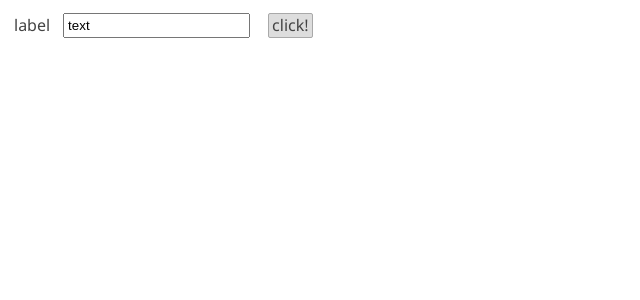
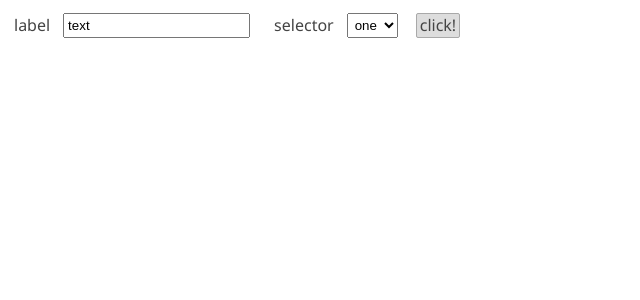
Before and after one commit to QQmimo/Table, a React (Vite) app: page / in a window 1280 px wide. Shown: the top 300 px of the page, without its empty margins (0-640 px from the left). Built offline with nearby package versions, Linux system fonts and the light colour scheme.

Commit message:
Добавил UI-компонент: Select

```diff
--- a/src/App.tsx
+++ b/src/App.tsx
@@ -1,6 +1,6 @@
 import React from 'react'
+import { Button, Select, Textbox } from './UI';
 import styles from './App.module.scss'
-import { Button, Textbox } from './UI';
 
 export default class App extends React.Component {
   public render(): React.ReactNode {
@@ -14,6 +14,17 @@ export default class App extends React.Component {
             console.log(text);
           }}
         />
+        <Select
+          id={'selecte_test'}
+          label={'selector'}
+          options={[
+            { key: '1', text: 'one' },
+            { key: '2', text: 'two' }
+          ]}
+          onChanged={(key, text) => {
+            console.log(key, text);
+          }}
+        />
         <Button
           text={'click!'}
           onClick={() => {
--- /dev/null
+++ b/src/UI/Select/ISelectItem.ts
@@ -0,0 +1,4 @@
+export interface ISelectItem {
+    key: string;
+    text: string;
+}
--- /dev/null
+++ b/src/UI/Select/ISelectProps.ts
@@ -0,0 +1,9 @@
+import { ISelectItem } from "./ISelectItem";
+
+export interface ISelectProps {
+    id: string;
+    label?: string;
+    options: ISelectItem[];
+    selectedKey?: string;
+    onChanged?: (key: string, text: string) => void;
+}
--- /dev/null
+++ b/src/UI/Select/ISelectState.ts
@@ -0,0 +1,4 @@
+export interface ISelectState {
+    label?: string;
+    selectedKey?: string;
+}
--- /dev/null
+++ b/src/UI/Select/Select.module.scss
@@ -0,0 +1,15 @@
+.select {
+    display: flex;
+    gap: 10px;
+    align-items: center;
+    padding: 3px;
+    box-sizing: border-box;
+
+    &>label {
+        padding: 3px;
+    }
+
+    &>select {
+        padding: 3px;
+    }
+}
--- /dev/null
+++ b/src/UI/Select/Select.module.scss.d.ts
@@ -0,0 +1,4 @@
+declare const classNames: {
+  readonly select: "select";
+};
+export = classNames;
--- /dev/null
+++ b/src/UI/Select/Select.tsx
@@ -0,0 +1,71 @@
+import React from "react";
+import { ISelectProps } from "./ISelectProps";
+import { ISelectState } from "./ISelectState";
+import { Utilities } from "Applications/Utilities";
+import styles from "./Select.module.scss";
+
+export class Select extends React.Component<ISelectProps, ISelectState> {
+    constructor(props: Readonly<ISelectProps>) {
+        super(props);
+        this.state = {
+            label: this.props.label
+        };
+    }
+
+    public componentDidUpdate(prevProps: Readonly<ISelectProps>): void {
+        const diff: Partial<ISelectProps> | null = Utilities.getDiff<ISelectProps>(prevProps, this.props);
+        if (diff !== null) {
+            this.setState({
+                ...diff
+            })
+        }
+    }
+
+    public render(): React.ReactNode {
+        return (
+            <div className={styles.select}>
+                {
+                    this.state.label
+                        ? <label htmlFor={this.props.id}>{this.state.label}</label>
+                        : null
+                }
+                <select
+                    id={this.props.id}
+                    onChange={this._onChange}
+                >
+                    {
+                        this.props.options.map(item =>
+                        (<option
+                            key={item.key}
+                            value={item.key}
+                        >
+                            {item.text}
+                        </option>)
+                        )
+                    }
+                </select>
+            </div>
+        );
+    }
+
+    private _onUpdate = (key: string, actionUpdate: () => void): void => {
+        this.setState(prevState => {
+            if (prevState.selectedKey !== key) {
+                return {
+                    selectedKey: key
+                };
+            }
+            return null;
+        }, actionUpdate);
+    }
+
+    private _onChange = (e: React.ChangeEvent<HTMLSelectElement>): void => {
+        const key: string = e.currentTarget.value ?? "";
+        const text: string = e.currentTarget.selectedOptions[0]?.text ?? "";
+        this._onUpdate(key, () => {
+            if (this.props.onChanged) {
+                this.props.onChanged(key, text);
+            }
+        });
+    }
+}
--- /dev/null
+++ b/src/UI/Select/index.ts
@@ -0,0 +1,4 @@
+export { Select } from "./Select";
+export { type ISelectProps } from "./ISelectProps";
+export { type ISelectState } from "./ISelectState";
+export { type ISelectItem } from "./ISelectItem";
--- a/src/UI/index.ts
+++ b/src/UI/index.ts
@@ -1,2 +1,3 @@
 export * from "./Textbox";
 export * from "./Button";
+export * from "./Select";
```
